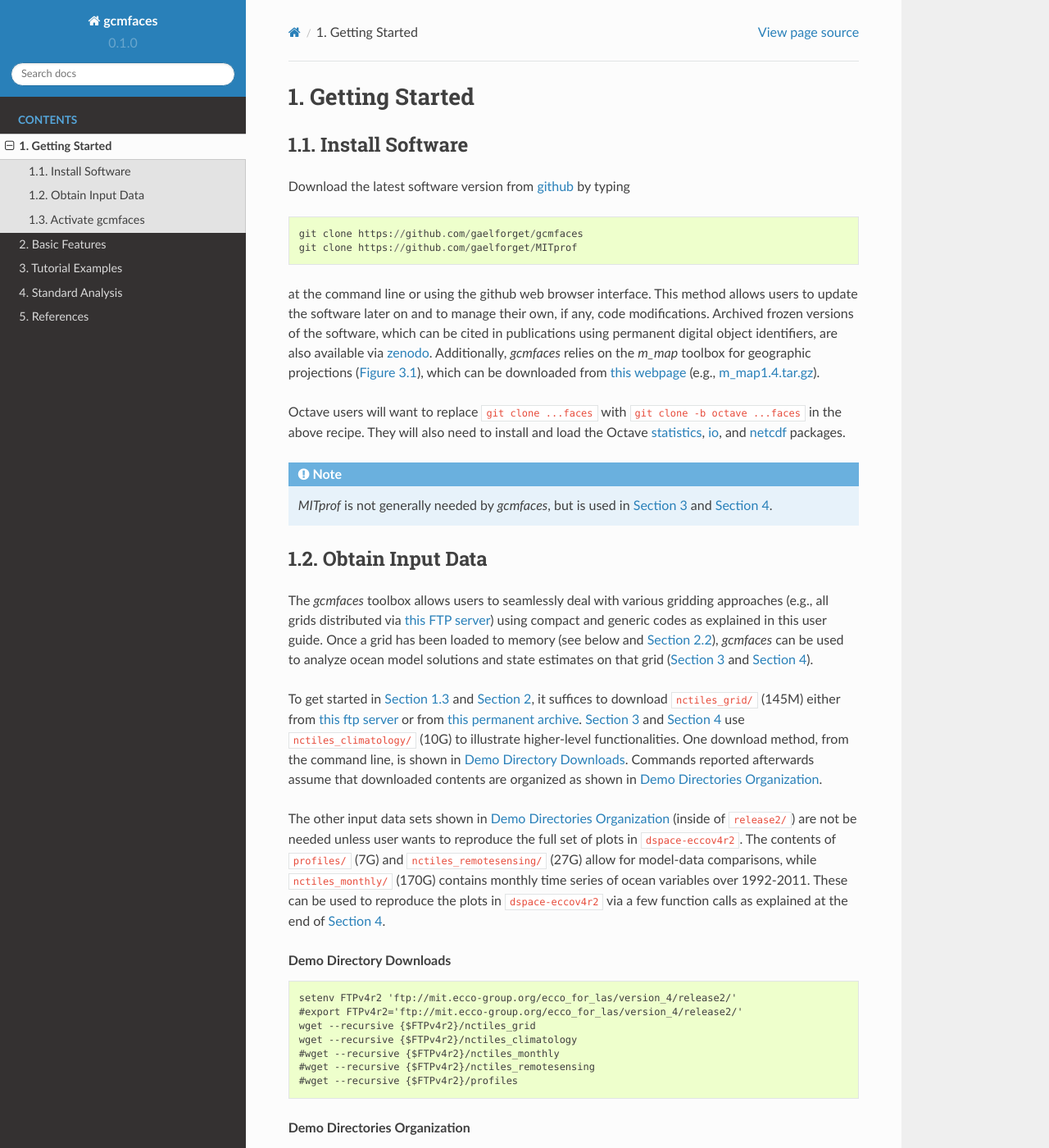
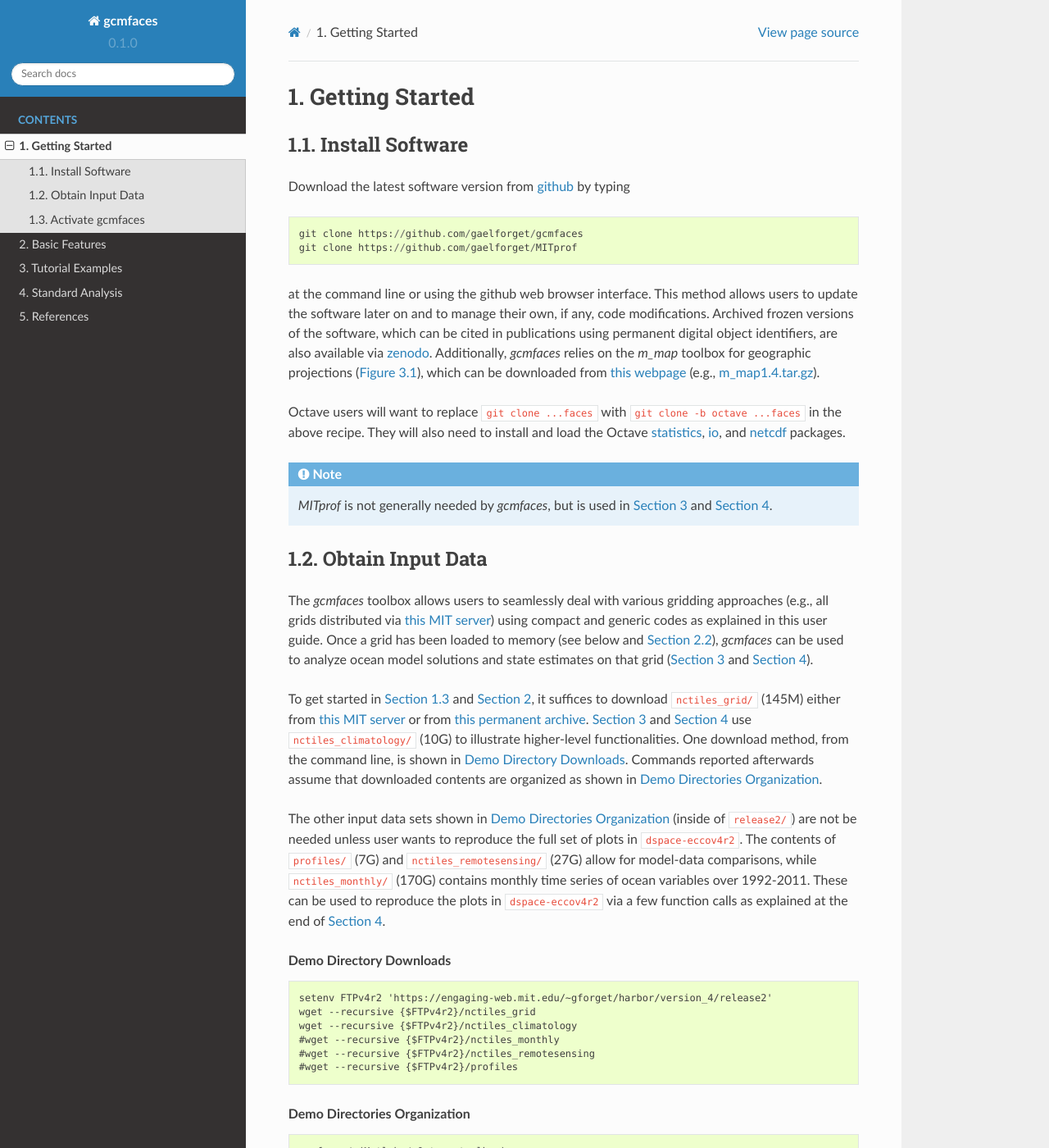
Before and after one commit to MITgcm/gcmfaces, a Sphinx documentation site: the page built from docs/prep_install.rst, in a window 1280 px wide and 1400 px high. Shown: the whole window at 82% size. Built offline with Sphinx 7.4.7 and the Read the Docs theme 2.0.0, drawn with Linux system fonts in a browser that asks for light colours; cross-references to code outside the pages are shown as plain code.

Commit message:
update URLs

```diff
--- a/docs/index.rst
+++ b/docs/index.rst
@@ -16,7 +16,7 @@ arrays. This object-oriented approach allows users to
 write generic, compact analysis codes that readily become applicable
 to a wide variety of grids (e.g., those in :numref:`sphere_all`).
 `gcmfaces` notably allows for analysis of MITgcm output on any of its
-`familiar grids <ftp://mit.ecco-group.org/ecco_for_las/version_4/grids/>`__.
+`familiar grids <https://engaging-web.mit.edu/~gforget/harbor/version_4/grids/>`__.
 It was originally developed as part the `ECCO version 4` framework along with
 the companion `MITprof` toolbox that handles unevenly
 distributed in-situ ocean observations :cite:`for-eta:15`.
--- a/docs/prep_basic.rst
+++ b/docs/prep_basic.rst
@@ -76,7 +76,7 @@ argument. :numref:`formats` and ``help grid_load;`` provide
 additional information regarding, respectively, and supported file
 formats and ``grid_load.m`` arguments. As an alternative to
 ``grid_load.m``, `MITgcm` input grid files can be read ``grid_load_native.m``
-as shown `here <http://mit.ecco-group.org/opendap/ecco_for_las/version_4/grids/grids_input/>`__
+as shown `here <https://engaging-web.mit.edu/~gforget/harbor/version_4/grids/grids_input/>`__
 (see README and ``demo_grids.m``).
 
 Both ``grid_load.m`` and ``grid_load_native.m`` store all C-grid variables
@@ -246,7 +246,7 @@ The provided I/O functions (``rdmds2gcmfaces.m`` and ``read_bin.m``) rely on
 ``convert2gcmfaces.m`` to convert `mds` output to `gcmfaces` objects on the fly.
 The reverse conversion occurs when ``convert2gcmfaces.m`` is called with a `gcmfaces`
 input argument. This approach provides a unified framework to analyze MITgcm output or
-prepare MITgcm input for `all known grids <http://mit.ecco-group.org/opendap/ecco_for_las/version_4/grids/grids_output/contents.html>`__
+prepare MITgcm input for `all known grids <https://engaging-web.mit.edu/~gforget/harbor/version_4/grids/grids_output/>`__
 (see README and ``demo_grids.m``).
 
 .. [1]
--- a/docs/prep_install.rst
+++ b/docs/prep_install.rst
@@ -30,8 +30,8 @@ Obtain Input Data
 -----------------
 
 The `gcmfaces` toolbox allows users to seamlessly deal with various gridding
-approaches (e.g., all grids distributed via `this FTP server
-<ftp://mit.ecco-group.org/ecco_for_las/version_4/grids/>`__)
+approaches (e.g., all grids distributed via `this MIT server
+<https://engaging-web.mit.edu/~gforget/harbor/version_4/grids>`__)
 using compact and generic codes as explained in this user guide. Once a
 grid has been loaded to memory (see below and :numref:`Cgrid`), `gcmfaces` can be used
 to analyze ocean model solutions and state estimates on that grid
@@ -39,8 +39,8 @@ to analyze ocean model solutions and state estimates on that grid
 
 
 To get started in :numref:`getting_started` and :numref:`features`, it
-suffices to download ``nctiles_grid/`` (145M) either from `this ftp
-server <ftp://mit.ecco-group.org/ecco_for_las/version_4/release2/nctiles_grid/>`__
+suffices to download ``nctiles_grid/`` (145M) either from `this MIT
+server <https://engaging-web.mit.edu/~gforget/harbor/version_4/release2/nctiles_grid/>`__
 or from `this permanent archive <http://dx.doi.org/10.7910/DVN/H8W5VW>`__.
 :numref:`demo` and :numref:`standard` use ``nctiles_climatology/`` (10G)
 to illustrate higher-level functionalities. One download method, from the
@@ -61,8 +61,7 @@ function calls as explained at the end of :numref:`standard`.
 
 ::
 
-    setenv FTPv4r2 'ftp://mit.ecco-group.org/ecco_for_las/version_4/release2/'
-    #export FTPv4r2='ftp://mit.ecco-group.org/ecco_for_las/version_4/release2/'
+    setenv FTPv4r2 'https://engaging-web.mit.edu/~gforget/harbor/version_4/release2'
     wget --recursive {$FTPv4r2}/nctiles_grid
     wget --recursive {$FTPv4r2}/nctiles_climatology
     #wget --recursive {$FTPv4r2}/nctiles_monthly
```
